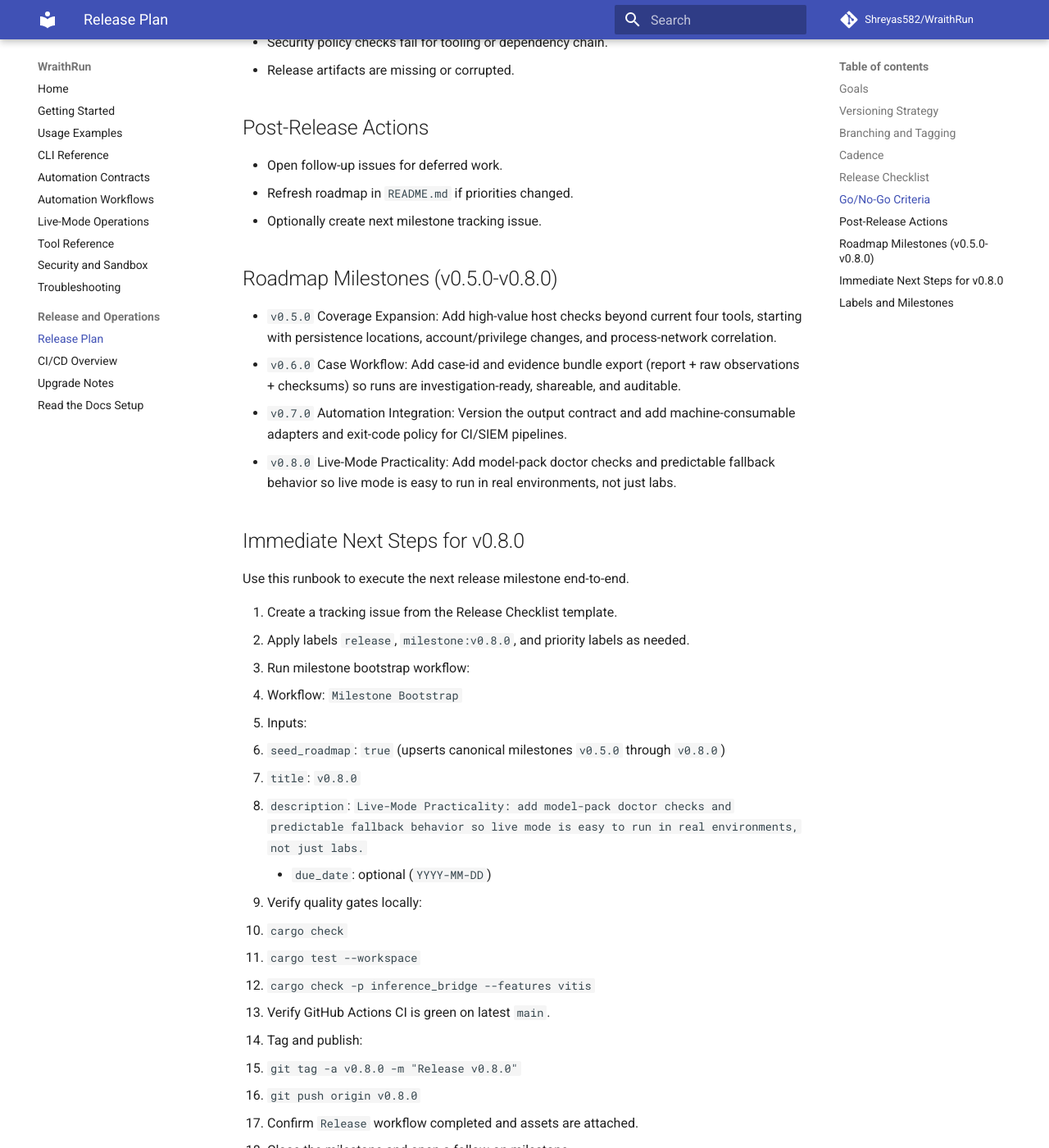
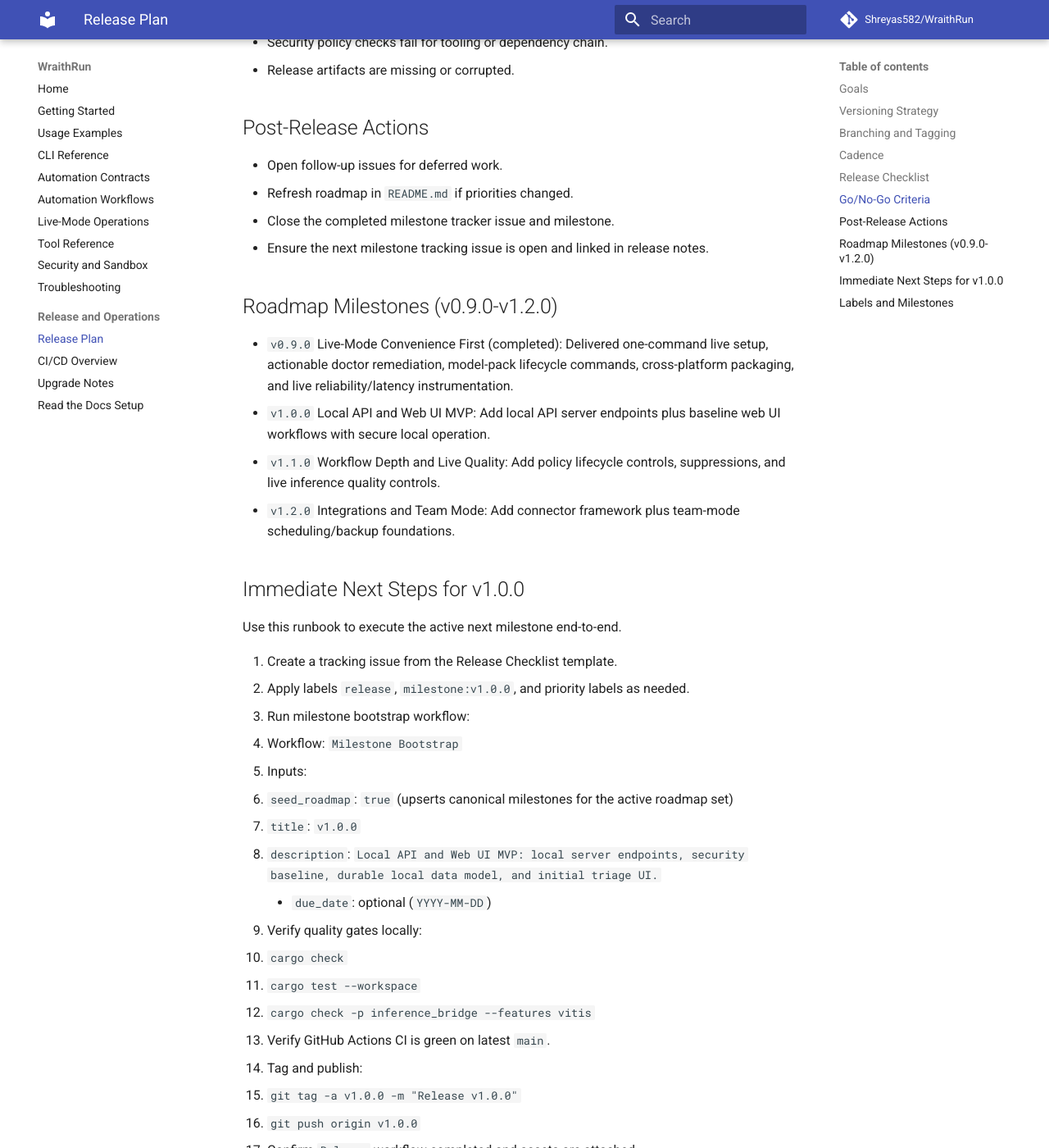
Before and after one commit to Shreyas582/WraithRun, an MkDocs documentation site: the page built from docs/RELEASE_PLAN.md, in a window 1280 px wide and 1400 px high, scrolled down 2083 px. Shown: the whole window at 82% size. Built offline with MkDocs 1.6.1 and Material for MkDocs 9.7.7, drawn with Linux system fonts in a browser that asks for light colours; comment, search, counter and statistics services are not loaded.

Commit message:
docs(release): finalize v0.9.0 docs and roadmap

```diff
--- a/docs/RELEASE_PLAN.md
+++ b/docs/RELEASE_PLAN.md
@@ -72,31 +72,32 @@ Release should be blocked when:
 
 - Open follow-up issues for deferred work.
 - Refresh roadmap in `README.md` if priorities changed.
-- Optionally create next milestone tracking issue.
+- Close the completed milestone tracker issue and milestone.
+- Ensure the next milestone tracking issue is open and linked in release notes.
 
-## Roadmap Milestones (v0.5.0-v0.8.0)
+## Roadmap Milestones (v0.9.0-v1.2.0)
 
-- `v0.5.0` Coverage Expansion:
-   Add high-value host checks beyond current four tools, starting with persistence locations, account/privilege changes, and process-network correlation.
-- `v0.6.0` Case Workflow:
-   Add case-id and evidence bundle export (report + raw observations + checksums) so runs are investigation-ready, shareable, and auditable.
-- `v0.7.0` Automation Integration:
-   Version the output contract and add machine-consumable adapters and exit-code policy for CI/SIEM pipelines.
-- `v0.8.0` Live-Mode Practicality:
-   Add model-pack doctor checks and predictable fallback behavior so live mode is easy to run in real environments, not just labs.
+- `v0.9.0` Live-Mode Convenience First (completed):
+   Delivered one-command live setup, actionable doctor remediation, model-pack lifecycle commands, cross-platform packaging, and live reliability/latency instrumentation.
+- `v1.0.0` Local API and Web UI MVP:
+   Add local API server endpoints plus baseline web UI workflows with secure local operation.
+- `v1.1.0` Workflow Depth and Live Quality:
+   Add policy lifecycle controls, suppressions, and live inference quality controls.
+- `v1.2.0` Integrations and Team Mode:
+   Add connector framework plus team-mode scheduling/backup foundations.
 
-## Immediate Next Steps for v0.8.0
+## Immediate Next Steps for v1.0.0
 
-Use this runbook to execute the next release milestone end-to-end.
+Use this runbook to execute the active next milestone end-to-end.
 
 1. Create a tracking issue from the Release Checklist template.
-2. Apply labels `release`, `milestone:v0.8.0`, and priority labels as needed.
+2. Apply labels `release`, `milestone:v1.0.0`, and priority labels as needed.
 3. Run milestone bootstrap workflow:
    - Workflow: `Milestone Bootstrap`
    - Inputs:
-   - `seed_roadmap`: `true` (upserts canonical milestones `v0.5.0` through `v0.8.0`)
-   - `title`: `v0.8.0`
-   - `description`: `Live-Mode Practicality: add model-pack doctor checks and predictable fallback behavior so live mode is easy to run in real environments, not just labs.`
+   - `seed_roadmap`: `true` (upserts canonical milestones for the active roadmap set)
+   - `title`: `v1.0.0`
+   - `description`: `Local API and Web UI MVP: local server endpoints, security baseline, durable local data model, and initial triage UI.`
      - `due_date`: optional (`YYYY-MM-DD`)
 4. Verify quality gates locally:
    - `cargo check`
@@ -104,8 +105,8 @@ Use this runbook to execute the next release milestone end-to-end.
    - `cargo check -p inference_bridge --features vitis`
 5. Verify GitHub Actions CI is green on latest `main`.
 6. Tag and publish:
-   - `git tag -a v0.8.0 -m "Release v0.8.0"`
-   - `git push origin v0.8.0`
+   - `git tag -a v1.0.0 -m "Release v1.0.0"`
+   - `git push origin v1.0.0`
 7. Confirm `Release` workflow completed and assets are attached.
 8. Close the milestone and open a follow-on milestone.
 9. Open planning issue for the next milestone scope.
```
Also changed, not shown: CHANGELOG.md (+16 -1 lines), README.md (+16 -1 lines), docs/CI_CD.md (+2 -0 lines), docs/getting-started.md (+18 -0 lines), docs/upgrades.md (+37 -2 lines).
